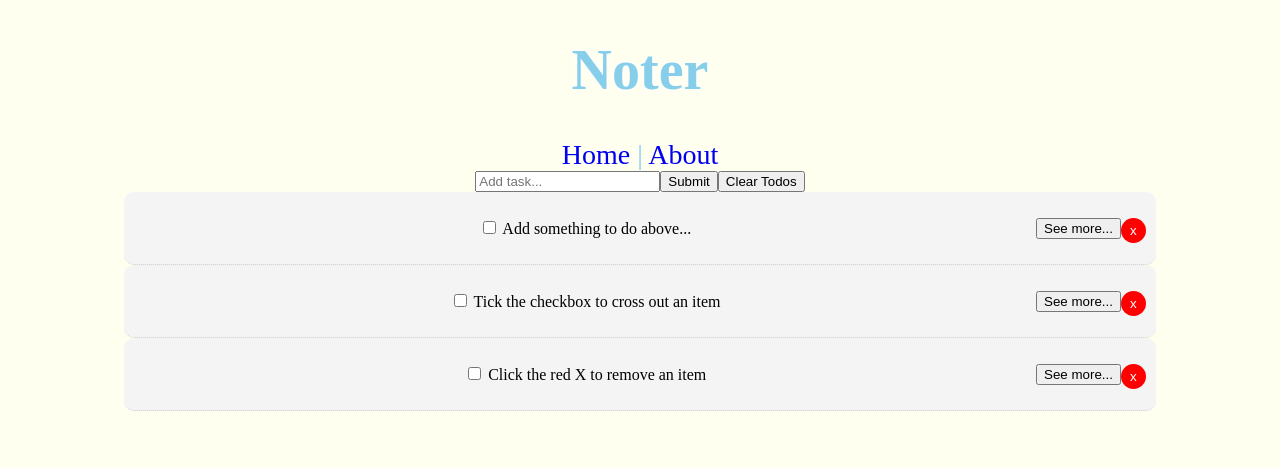
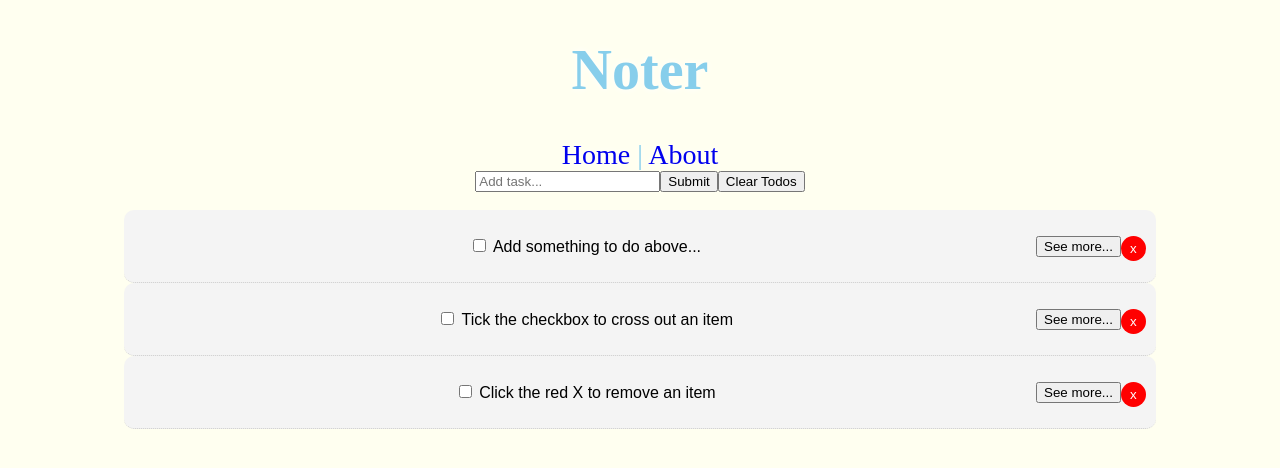
Before and after one commit to bwu86/CPSC436-Assignment-2, a React (Create React App) app: page / in a window 1280 px wide. Shown: the top 468 px of the page. Built offline with nearby package versions, Linux system fonts and the light colour scheme.

Commit message:
Added styling

```diff
--- a/src/components/AddTodo.js
+++ b/src/components/AddTodo.js
@@ -29,6 +29,8 @@ class AddTodo extends Component {
                   }}/>
                 <button onClick = {this.onSubmit}>Submit</button>
                 <button onClick = {this.clearTodos}>Clear Todos</button>
+                <br></br>
+                <br></br>
             </div>
         );
     }
--- a/src/components/TodoItem.js
+++ b/src/components/TodoItem.js
@@ -44,7 +44,7 @@ class TodoItem extends Component {
         console.log(this.props.time)
         return(
             <div style={this.getStyle()}>
-                <p>
+                <p style = {pStyle}>
                     <input type = "checkbox" onChange={this.onCheck}/> {' '}
                     {this.props.title}
                     {/*Add detailed view here!*/}
@@ -69,6 +69,11 @@ const buttonStyle = {
     float: 'right'
 }
 
+const pStyle = {
+    fontSize: '16px',
+    fontFamily: 'Arial, Helvetica, sans-serif'
+}
+
 const mapDispatchToProps = (dispatch) => {
     return {
         toggleTodo: (id) => { dispatch ({type: 'TOGGLE_TODO', id:id})},
```
Also changed, not shown: 1 other file (tests, documents, lock files or other folders).
